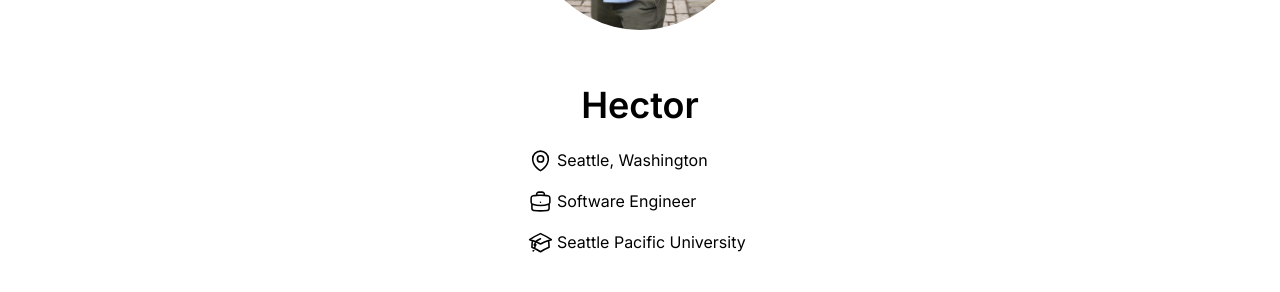
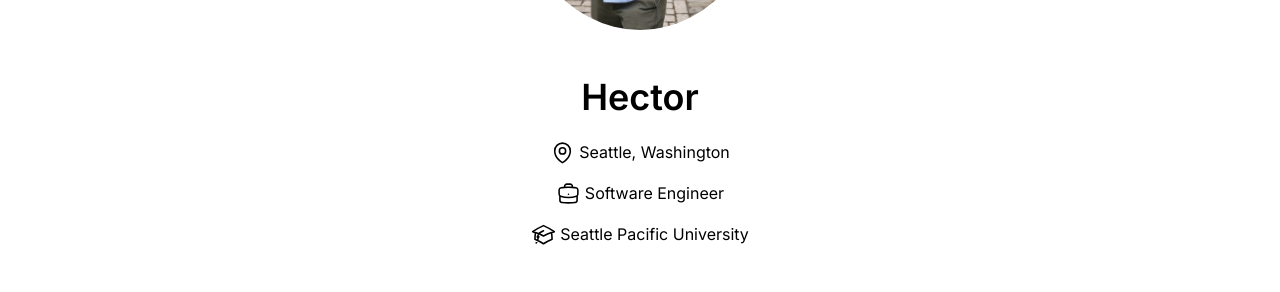
Before and after one commit to peachfuzz/next-peachfuzz-website, a Next.js app: page / in a window 1280 px wide. Shown: the part 424-716 px from the top of the page. Built offline with nearby package versions, Linux system fonts and the light colour scheme.

Commit message:
Small UI changes ✍🏽

```diff
--- a/src/app/blueprint/components/logoSection.tsx
+++ b/src/app/blueprint/components/logoSection.tsx
@@ -21,7 +21,9 @@ export function LogoSection({
     <div className="not-prose relative rounded-xl bg-slate-50 dark:bg-gray-800">
       <div className="flex sm:block sm:overflow-visible">
         <div className="flex items-center justify-around gap-12 p-4 font-mono font-bold sm:gap-4">
-          <IconText sectionOne={logo} sectionTwo={message} />
+          <div className="w-56">
+            <IconText sectionOne={logo} sectionTwo={message} />
+          </div>
         </div>
       </div>
     </div>
--- a/src/app/components/footer.tsx
+++ b/src/app/components/footer.tsx
@@ -16,7 +16,7 @@ export function Footer() {
   const internalLink = <InternalLink href="/blueprint" label="here" />;
   return (
     <>
-      <div className="">
+      <div>
         <IconText
           sectionOne={
             <p>
--- a/src/app/components/icons/iconText.tsx
+++ b/src/app/components/icons/iconText.tsx
@@ -1,7 +1,7 @@
 export function IconText({ sectionOne, sectionTwo }: { sectionOne: JSX.Element; sectionTwo: JSX.Element }) {
   return (
-    <div className="relative mx-auto flex h-full w-56 flex-col">
-      <div className="inset-x-0 bottom-0 flex items-center space-x-1">
+    <div className="relative mx-auto flex h-full flex-col">
+      <div className="inset-x-0 bottom-0 flex items-center justify-center space-x-1">
         {sectionOne}
         {sectionTwo}
       </div>
--- a/src/app/page.tsx
+++ b/src/app/page.tsx
@@ -18,7 +18,7 @@ export default function Home() {
                 </div>
               </div>
 
-              <div className="mt-12 space-y-4 text-center">
+              <div className="mt-10 space-y-4 text-center">
                 <h1 className="text-blueGray-700 text-4xl font-semibold leading-normal">Hector</h1>
 
                 <IconText sectionOne={<MapPinIcon width="25px" />} sectionTwo={<p>Seattle, Washington</p>} />
```
